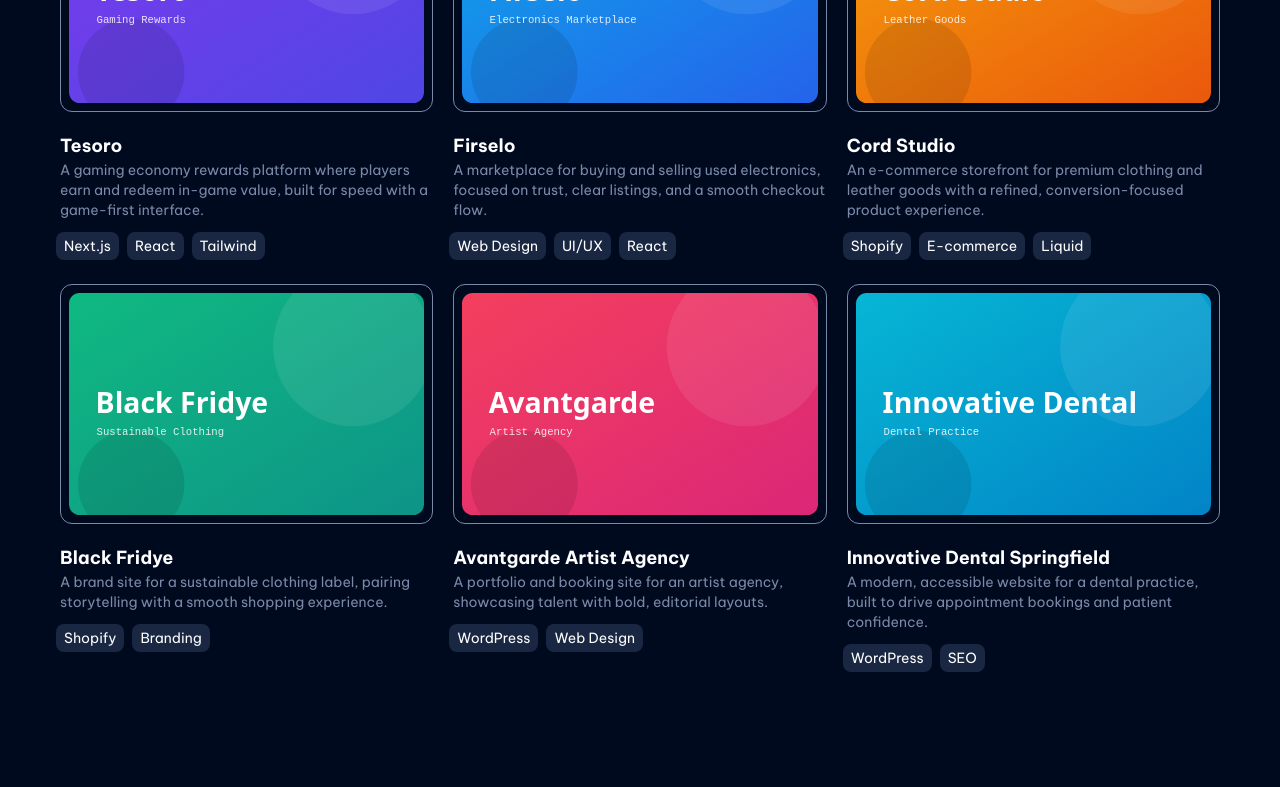
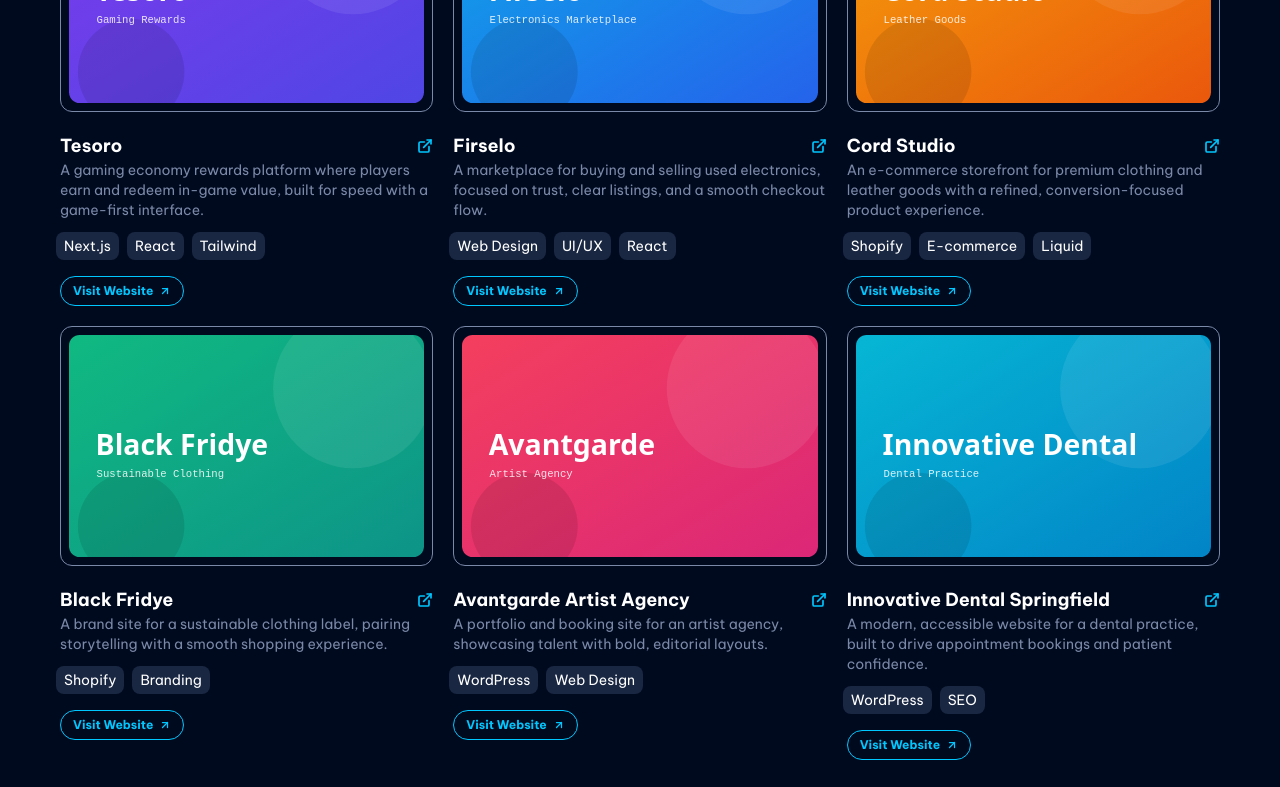
Before and after one commit to shauryamohan20/portfolio-july-26, a Next.js app: page /#top in a window 1280 px wide. Shown: the part 920-1707 px from the top of the page. Built offline with nearby package versions, Linux system fonts and the light colour scheme.

Commit message:
Add 'Visit Website' button under every project card

```diff
--- a/src/components/ProjectCard.tsx
+++ b/src/components/ProjectCard.tsx
@@ -37,6 +37,20 @@
             </li>
           ))}
         </ul>
+        {href && (
+          <a
+            href={href}
+            target="_blank"
+            rel="noreferrer"
+            className="mt-3 inline-flex items-center gap-1.5 rounded-full border border-fun-pink px-3 py-1.5 text-xs font-bold text-fun-pink transition-colors hover:bg-fun-pink hover:text-bg"
+          >
+            Visit Website
+            <svg width="12" height="12" viewBox="0 0 24 24" fill="none" stroke="currentColor" strokeWidth="2.5" strokeLinecap="round" strokeLinejoin="round" aria-hidden="true">
+              <line x1="7" y1="17" x2="17" y2="7" />
+              <polyline points="7 7 17 7 17 17" />
+            </svg>
+          </a>
+        )}
       </div>
     </div>
   );
--- a/src/data/content.ts
+++ b/src/data/content.ts
@@ -30,6 +30,7 @@
     title: "Tesoro",
     desc: "A gaming economy rewards platform where players earn and redeem in-game value, built for speed with a game-first interface.",
     img: "/static/projects/tesoro.svg",
+    link: "https://shauryam-portfolio.vercel.app/projects/tesoro.html",
     tags: ["Next.js", "React", "Tailwind"],
   },
   {
@@ -37,6 +38,7 @@
     title: "Firselo",
     desc: "A marketplace for buying and selling used electronics, focused on trust, clear listings, and a smooth checkout flow.",
     img: "/static/projects/firselo.svg",
+    link: "https://shauryam-portfolio.vercel.app/projects/firselo.html",
     tags: ["Web Design", "UI/UX", "React"],
   },
   {
@@ -44,6 +46,7 @@
     title: "Cord Studio",
     desc: "An e-commerce storefront for premium clothing and leather goods with a refined, conversion-focused product experience.",
     img: "/static/projects/cord-studio.svg",
+    link: "https://shauryam-portfolio.vercel.app/projects/cord-studio.html",
     tags: ["Shopify", "E-commerce", "Liquid"],
   },
   {
@@ -51,6 +54,7 @@
     title: "Black Fridye",
     desc: "A brand site for a sustainable clothing label, pairing storytelling with a smooth shopping experience.",
     img: "/static/projects/black-fridye.svg",
+    link: "https://shauryam-portfolio.vercel.app/projects/black-fridye.html",
     tags: ["Shopify", "Branding"],
   },
   {
@@ -58,6 +62,7 @@
     title: "Avantgarde Artist Agency",
     desc: "A portfolio and booking site for an artist agency, showcasing talent with bold, editorial layouts.",
     img: "/static/projects/avantgarde.svg",
+    link: "https://shauryam-portfolio.vercel.app/projects/avantgarde.html",
     tags: ["WordPress", "Web Design"],
   },
   {
@@ -65,6 +70,7 @@
     title: "Innovative Dental Springfield",
     desc: "A modern, accessible website for a dental practice, built to drive appointment bookings and patient confidence.",
     img: "/static/projects/innovative-dental.svg",
+    link: "https://shauryam-portfolio.vercel.app/projects/innovative-dental.html",
     tags: ["WordPress", "SEO"],
   },
 ];
```
